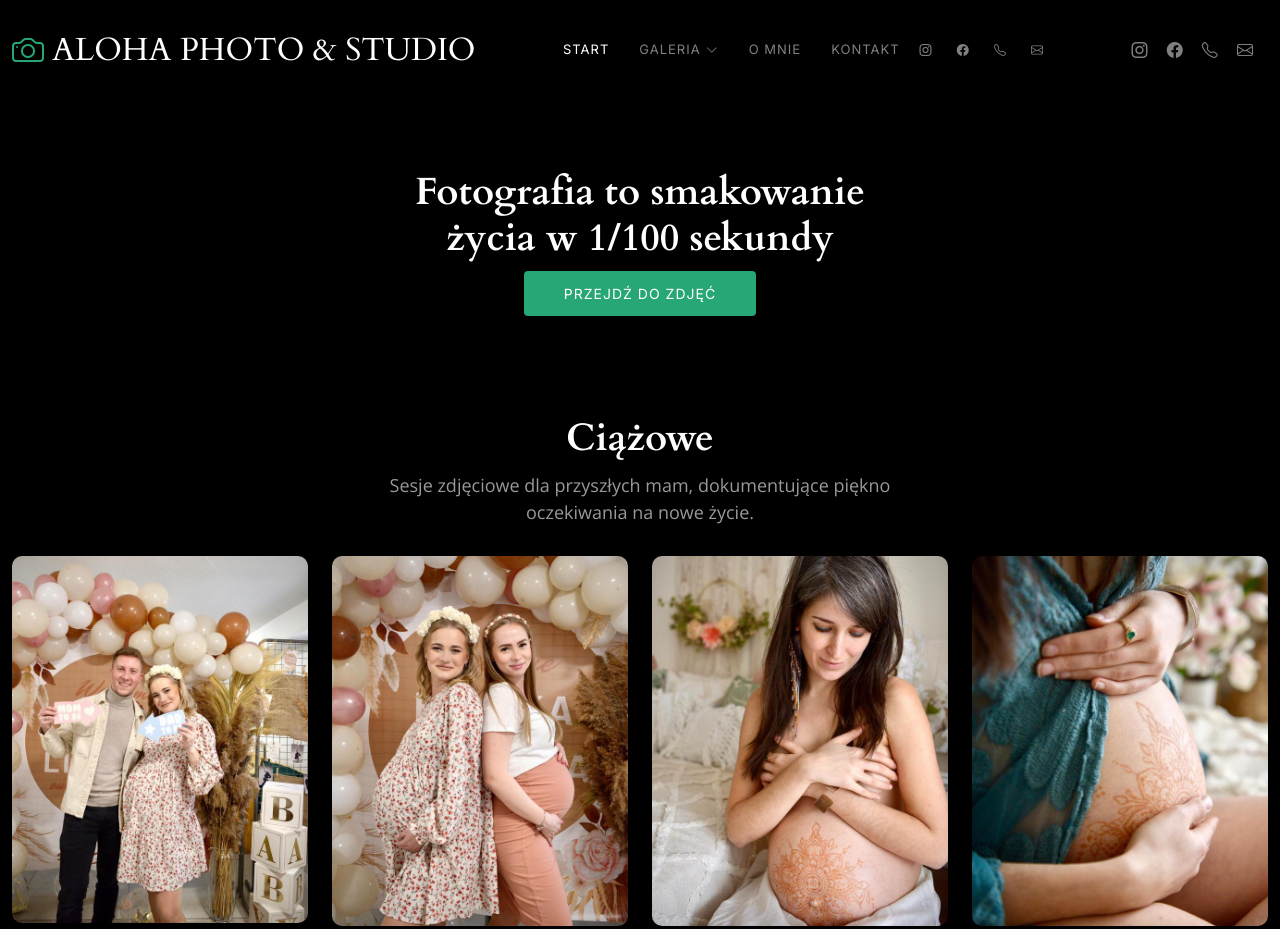
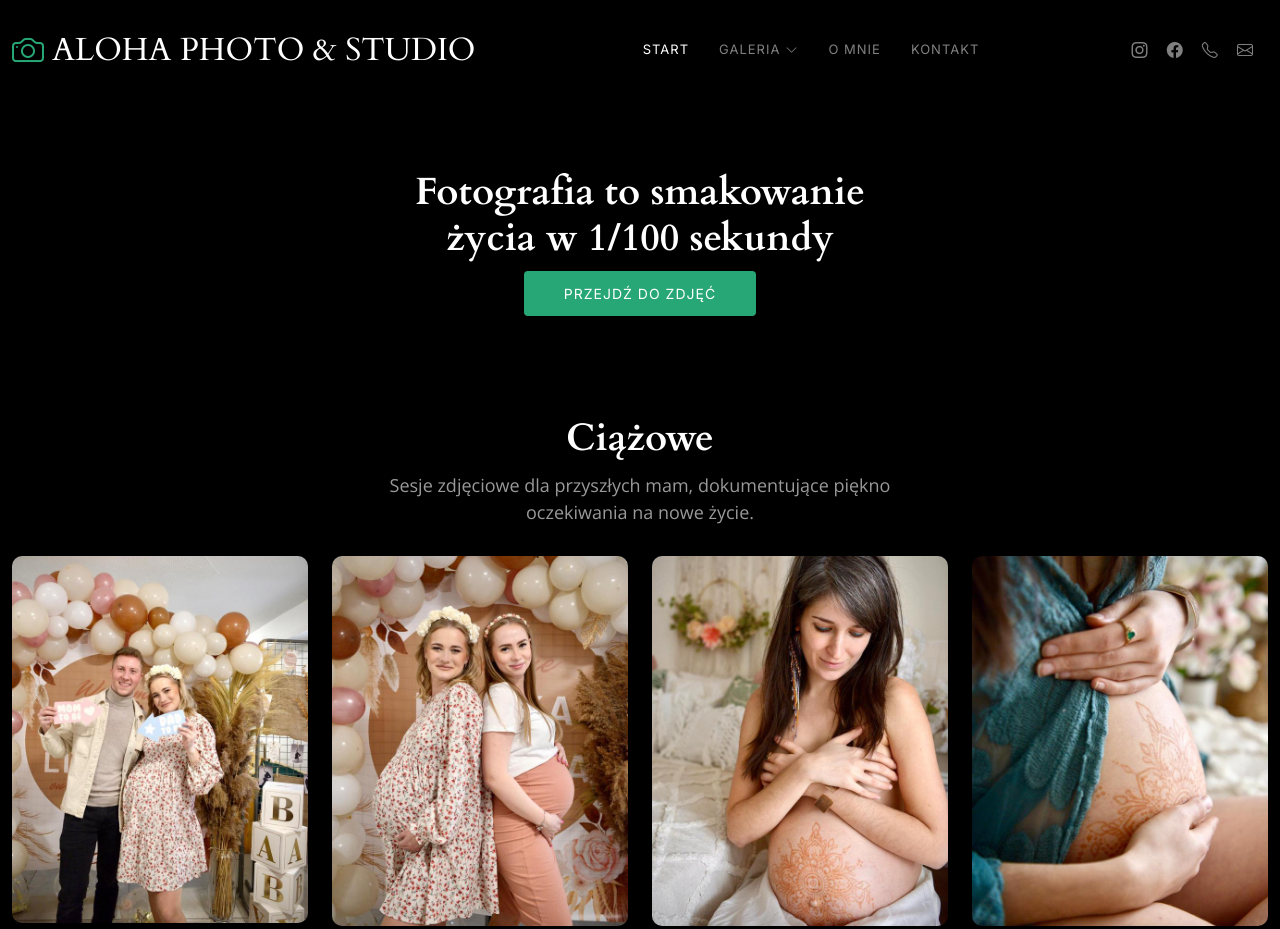
Before and after one commit to szybkiegalerie/demo, a plain HTML site: page index.html in a window 1280 px wide. Shown: the top 929 px of the page. Drawn offline with nearby package versions, Linux system fonts and the light colour scheme.

```diff
--- a/index.html
+++ b/index.html
@@ -79,17 +79,6 @@
           <li><a href="#about">O mnie</a></li>
           <li><a href="#contact">Kontakt</a></li>
         </ul>
-
-        <div class="header-social-links">
-
-          <a href="https://www.instagram.com/aloha_foto_studio/" target="_blank"><i class="bi bi-instagram"></i></a>
-
-          <a href="https://www.facebook.com/Aloha.foto.studio" target="_blank"><i class="bi bi-facebook"></i></a>
-
-          <a href="#ZgotmplZ" target="_blank"><i class="bi bi-telephone"></i></a>
-
-          <a href="mailto:annakkozakiewicz@gmail.com" target="_blank"><i class="bi bi-envelope"></i></a>
-        </div>
       </nav>
 
 
```
Also changed, not shown: assets/css/main.css (+3 -4 lines).
